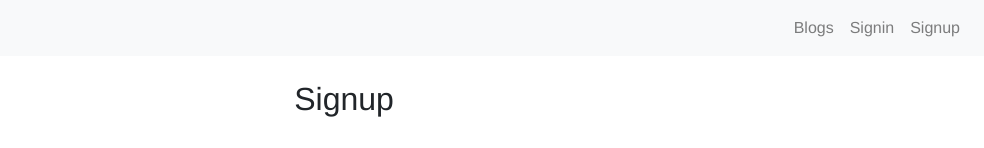
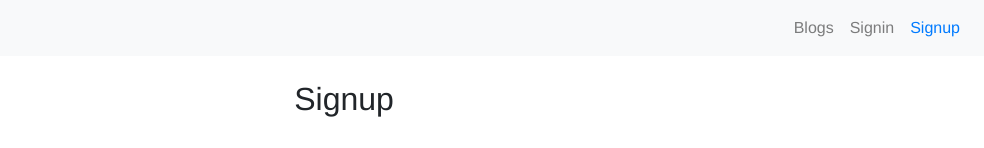
Before and after one commit to cardfaux/BlogNextJS-Frontend, a Next.js app: page /signup in a window 1280 px wide. Shown: the top 148 px of the page, without its empty margins (296-1280 px from the left). Built offline with nearby package versions, Linux system fonts and the light colour scheme.

Commit message:
added a ActiveLink.jsx componnet so the active link in the header will have it's on classname and own styles

```diff
--- /dev/null
+++ b/components/shared/ActiveLink.jsx
@@ -0,0 +1,29 @@
+import { useRouter } from 'next/router';
+import PropTypes from 'prop-types';
+import Link from 'next/link';
+import React, { Children } from 'react';
+
+const ActiveLink = ({ children, activeClassName, ...props }) => {
+  const { asPath } = useRouter();
+  const child = Children.only(children);
+  const childClassName = child.props.className || '';
+
+  // pages/index.js will be matched via props.href
+  // pages/about.js will be matched via props.href
+  // pages/[slug].js will be matched via props.as
+  const className = asPath === props.href || asPath === props.as ? `${childClassName} ${activeClassName}`.trim() : childClassName;
+
+  return (
+    <Link {...props}>
+      {React.cloneElement(child, {
+        className: className || null,
+      })}
+    </Link>
+  );
+};
+
+ActiveLink.propTypes = {
+  activeClassName: PropTypes.string.isRequired,
+};
+
+export default ActiveLink;
--- a/components/shared/Header.jsx
+++ b/components/shared/Header.jsx
@@ -9,6 +9,7 @@
 // import '.././node_modules/nprogress/nprogress.css';
 import '../../node_modules/nprogress/nprogress.css';
 // import Search from './blog/Search';
+import ActiveLink from './ActiveLink';
 
 Router.onRouteChangeStart = (url) => NProgress.start();
 Router.onRouteChangeComplete = (url) => NProgress.done();
@@ -32,40 +33,40 @@
           <Nav className='ml-auto' navbar>
             <React.Fragment>
               <NavItem>
-                <Link href='/blogs'>
+                <ActiveLink activeClassName='active' href='/blogs'>
                   <NavLink>Blogs</NavLink>
-                </Link>
+                </ActiveLink>
               </NavItem>
             </React.Fragment>
 
             {!isAuth() && (
               <React.Fragment>
                 <NavItem>
-                  <Link href='/signin'>
+                  <ActiveLink activeClassName='active' href='/signin'>
                     <NavLink>Signin</NavLink>
-                  </Link>
+                  </ActiveLink>
                 </NavItem>
                 <NavItem>
-                  <Link href='/signup'>
+                  <ActiveLink activeClassName='active' href='/signup'>
                     <NavLink>Signup</NavLink>
-                  </Link>
+                  </ActiveLink>
                 </NavItem>
               </React.Fragment>
             )}
 
             {isAuth() && isAuth().role === 0 && (
               <NavItem>
-                <Link href='/user'>
+                <ActiveLink activeClassName='active' href='/user'>
                   <NavLink>{`${isAuth().name}'s Dashboard`}</NavLink>
-                </Link>
+                </ActiveLink>
               </NavItem>
             )}
 
             {isAuth() && isAuth().role === 1 && (
               <NavItem>
-                <Link href='/admin'>
+                <ActiveLink activeClassName='active' href='/admin'>
                   <NavLink>{`${isAuth().name}'s Dashboard`}</NavLink>
-                </Link>
+                </ActiveLink>
               </NavItem>
             )}
 
--- a/styles/globalStyles.js
+++ b/styles/globalStyles.js
@@ -9,6 +9,12 @@
   div.collapse.navbar-collapse ul.ml-auto.navbar-nav li.nav-item {
     cursor: pointer;
   }
+  .navbar-light .navbar-nav .nav-link:focus, .navbar-light .navbar-nav .nav-link:hover {
+  color: rgba(0, 123, 255, 1.0)!important;
+  }
+  .navbar-light .navbar-nav .nav-link:focus, .navbar-light .navbar-nav .nav-link.active {
+  color: rgba(0, 123, 255, 1.0)!important;
+  }
   nav.navbar.navbar-expand-md.navbar-light.bg-light a.font-weight-bold.nav-link {
     cursor: pointer;
   }
```
